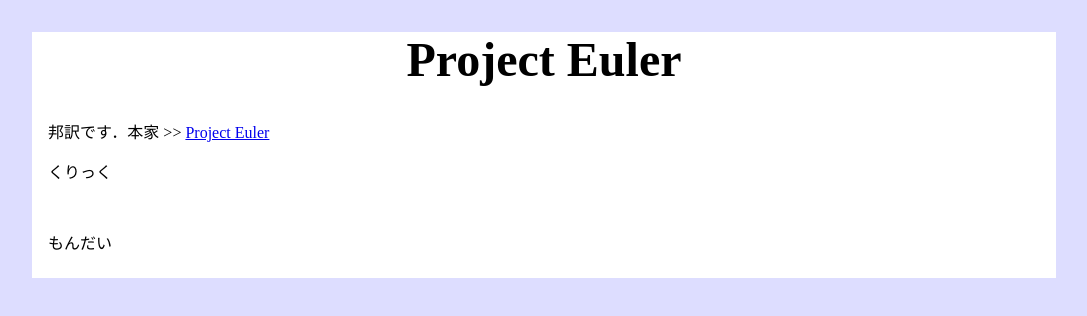
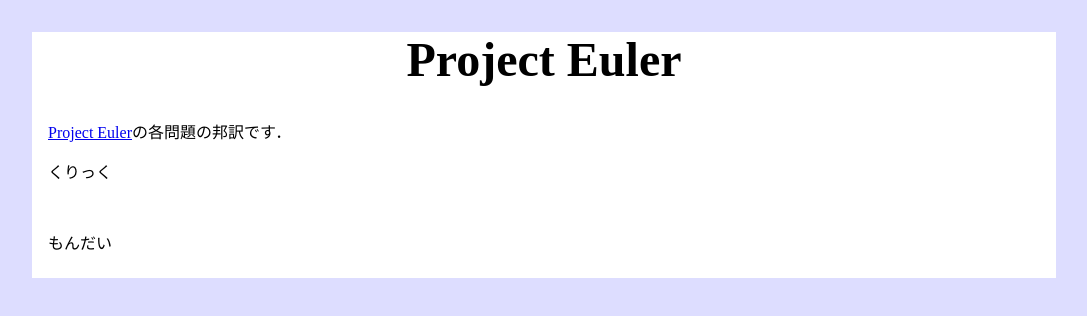
Before and after one commit to Brenhilt/brenhilt.github.io, a plain HTML site: page index.html in a window 1280 px wide. Shown: the whole page, without its empty margins (96-1183 px from the left). Drawn offline with Linux system fonts and the light colour scheme; a web font is replaced by a local one.

Commit message:
change page summary

```diff
--- a/index.html
+++ b/index.html
@@ -10,7 +10,7 @@
 </head>
 <body>
 <h1>Project Euler</h1>
-<p>邦訳です．本家 &gt;&gt; <a href="http://projecteuler.net/">Project Euler</a></p>
+<p><a href="http://projecteuler.net/">Project Euler</a>の各問題の邦訳です．</p>
 <p onclick="get_problem('0001')">くりっく</p>
 <pre>
 
```
